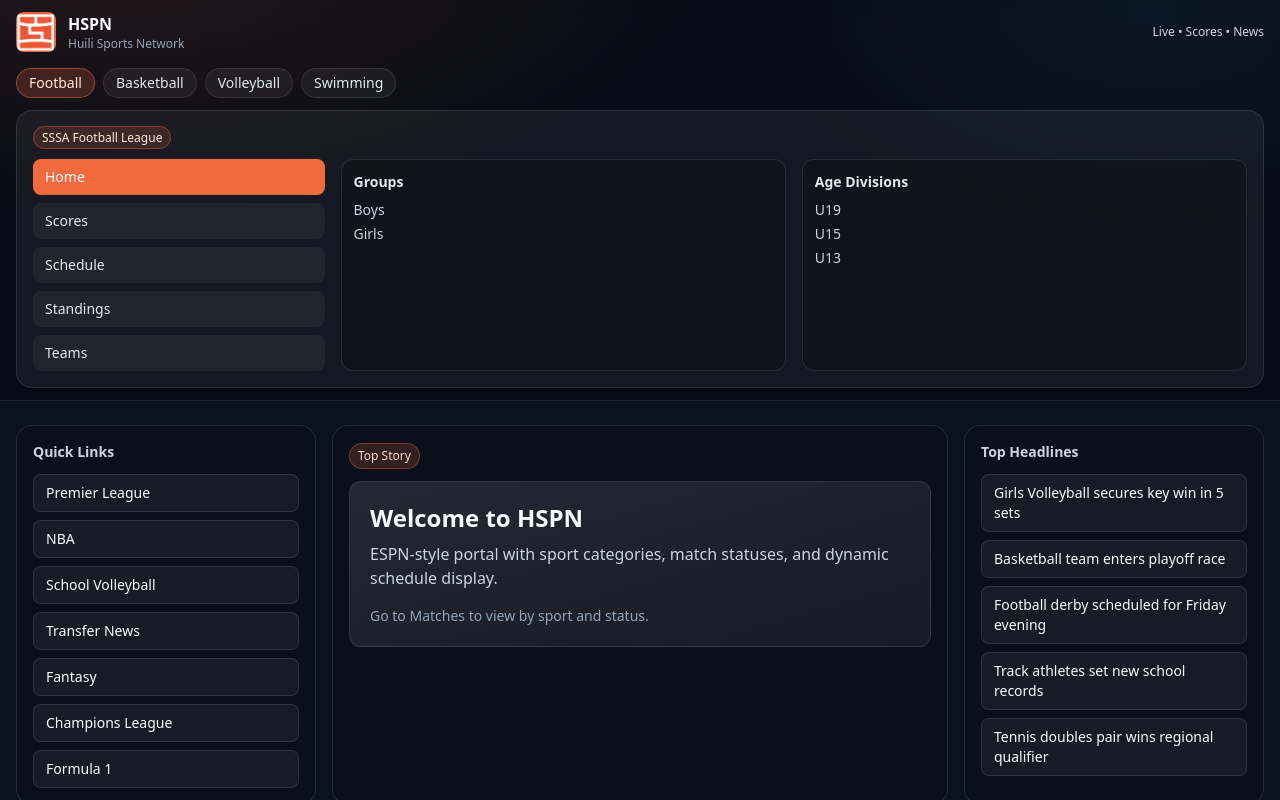
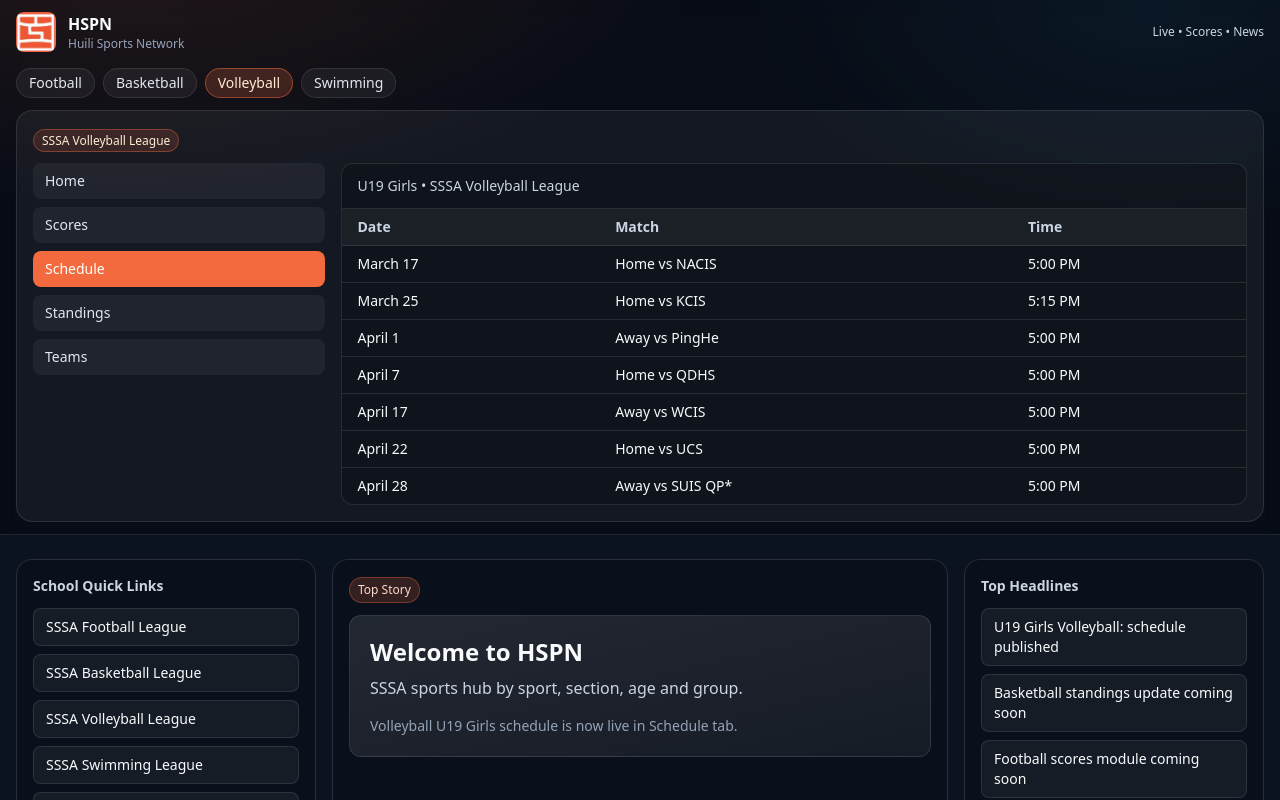
Before and after one commit to michaelfang1234/MichaelF, a Next.js app: page / in a window 1280 px wide. Shown: the top 800 px of the page. Built offline with nearby package versions, Linux system fonts and the light colour scheme.

Commit message:
Fix sports section rendering, school-only quick links, add U19 girls volleyball schedule

```diff
--- a/src/app/page.tsx
+++ b/src/app/page.tsx
@@ -1,23 +1,30 @@
-const headlines = [
-  "Girls Volleyball secures key win in 5 sets",
-  "Basketball team enters playoff race",
-  "Football derby scheduled for Friday evening",
-  "Track athletes set new school records",
-  "Tennis doubles pair wins regional qualifier"
-];
+export default function HomePage() {
+  const quickLinks = [
+    "SSSA Football League",
+    "SSSA Basketball League",
+    "SSSA Volleyball League",
+    "SSSA Swimming League",
+    "U19 Fixtures",
+    "U15 Fixtures",
+    "U13 Fixtures"
+  ];
 
-const quickLinks = [
-  "Premier League","NBA","School Volleyball","Transfer News","Fantasy","Champions League","Formula 1"
-];
+  const headlines = [
+    "U19 Girls Volleyball: schedule published",
+    "Basketball standings update coming soon",
+    "Football scores module coming soon",
+    "Swimming season updates coming soon"
+  ];
 
-export default function HomePage() {
   return (
     <div className="grid gap-4 lg:grid-cols-12">
       <aside className="glass rounded-2xl p-4 lg:col-span-3">
-        <h2 className="mb-3 text-sm font-semibold text-slate-300">Quick Links</h2>
+        <h2 className="mb-3 text-sm font-semibold text-slate-300">School Quick Links</h2>
         <ul className="space-y-2 text-sm">
           {quickLinks.map((x) => (
-            <li key={x} className="rounded-lg border border-white/10 bg-white/5 px-3 py-2">{x}</li>
+            <li key={x} className="rounded-lg border border-white/10 bg-white/5 px-3 py-2">
+              {x}
+            </li>
           ))}
         </ul>
       </aside>
@@ -27,9 +34,11 @@ export default function HomePage() {
         <div className="rounded-xl border border-white/10 bg-gradient-to-br from-white/10 to-white/5 p-5">
           <h1 className="text-2xl font-semibold">Welcome to HSPN</h1>
           <p className="mt-2 text-slate-300">
-            ESPN-style portal with sport categories, match statuses, and dynamic schedule display.
+            SSSA sports hub by sport, section, age and group.
           </p>
-          <p className="mt-4 text-sm text-slate-400">Go to Matches to view by sport and status.</p>
+          <p className="mt-4 text-sm text-slate-400">
+            Volleyball U19 Girls schedule is now live in Schedule tab.
+          </p>
         </div>
       </section>
 
@@ -37,7 +46,9 @@ export default function HomePage() {
         <h2 className="mb-3 text-sm font-semibold text-slate-300">Top Headlines</h2>
         <ul className="space-y-2 text-sm">
           {headlines.map((h) => (
-            <li key={h} className="rounded-lg border border-white/10 bg-white/5 px-3 py-2">{h}</li>
+            <li key={h} className="rounded-lg border border-white/10 bg-white/5 px-3 py-2">
+              {h}
+            </li>
           ))}
         </ul>
       </aside>
--- a/src/components/sports-bar.tsx
+++ b/src/components/sports-bar.tsx
@@ -4,9 +4,10 @@ import { useState } from "react";
 import clsx from "clsx";
 
 type SportKey = "Football" | "Basketball" | "Volleyball" | "Swimming";
+type SectionKey = "Home" | "Scores" | "Schedule" | "Standings" | "Teams";
 
 const sports: SportKey[] = ["Football", "Basketball", "Volleyball", "Swimming"];
-const sections = ["Home", "Scores", "Schedule", "Standings", "Teams"];
+const sections: SectionKey[] = ["Home", "Scores", "Schedule", "Standings", "Teams"];
 
 const sportData: Record<SportKey, { league: string; groups: string[]; ages: string[] }> = {
   Football: {
@@ -15,7 +16,7 @@ const sportData: Record<SportKey, { league: string; groups: string[]; ages: stri
     ages: ["U19", "U15", "U13"],
   },
   Basketball: {
-    league: "SSSA Basketball Men's League",
+    league: "SSSA Basketball League",
     groups: ["Boys", "Girls"],
     ages: ["U19", "U15", "U13"],
   },
@@ -31,10 +32,91 @@ const sportData: Record<SportKey, { league: string; groups: string[]; ages: stri
   },
 };
 
+const volleyballU19GirlsSchedule = [
+  { date: "March 17", match: "Home vs NACIS", time: "5:00 PM" },
+  { date: "March 25", match: "Home vs KCIS", time: "5:15 PM" },
+  { date: "April 1", match: "Away vs PingHe", time: "5:00 PM" },
+  { date: "April 7", match: "Home vs QDHS", time: "5:00 PM" },
+  { date: "April 17", match: "Away vs WCIS", time: "5:00 PM" },
+  { date: "April 22", match: "Home vs UCS", time: "5:00 PM" },
+  { date: "April 28", match: "Away vs SUIS QP*", time: "5:00 PM" },
+];
+
 export default function SportsBar() {
-  const [activeSport, setActiveSport] = useState<SportKey>("Football");
-  const [activeSection, setActiveSection] = useState("Home");
+  const [activeSport, setActiveSport] = useState<SportKey>("Volleyball");
+  const [activeSection, setActiveSection] = useState<SectionKey>("Schedule");
   const info = sportData[activeSport];
+
+  function renderContent() {
+    if (activeSection === "Home") {
+      return (
+        <div className="rounded-xl border border-white/10 bg-black/20 p-4 text-slate-200">
+          <div className="text-lg font-semibold">{activeSport} Home</div>
+          <p className="mt-2 text-sm text-slate-300">
+            {info.league} overview. Select Schedule / Scores / Standings / Teams.
+          </p>
+        </div>
+      );
+    }
+
+    if (activeSection === "Schedule") {
+      if (activeSport === "Volleyball") {
+        return (
+          <div className="overflow-hidden rounded-xl border border-white/10 bg-black/20">
+            <div className="border-b border-white/10 px-4 py-3 text-sm text-slate-300">
+              U19 Girls • {info.league}
+            </div>
+            <table className="w-full border-collapse text-sm">
+              <thead className="bg-white/5 text-slate-300">
+                <tr>
+                  <th className="px-4 py-2 text-left">Date</th>
+                  <th className="px-4 py-2 text-left">Match</th>
+                  <th className="px-4 py-2 text-left">Time</th>
+                </tr>
+              </thead>
+              <tbody>
+                {volleyballU19GirlsSchedule.map((m, i) => (
+                  <tr key={i} className="border-t border-white/10 hover:bg-white/5">
+                    <td className="px-4 py-2">{m.date}</td>
+                    <td className="px-4 py-2">{m.match}</td>
+                    <td className="px-4 py-2">{m.time}</td>
+                  </tr>
+                ))}
+              </tbody>
+            </table>
+          </div>
+        );
+      }
+
+      return (
+        <div className="rounded-xl border border-white/10 bg-black/20 p-4 text-slate-300">
+          {activeSport} schedule coming soon.
+        </div>
+      );
+    }
+
+    if (activeSection === "Scores") {
+      return (
+        <div className="rounded-xl border border-white/10 bg-black/20 p-4 text-slate-300">
+          {activeSport} scores coming soon.
+        </div>
+      );
+    }
+
+    if (activeSection === "Standings") {
+      return (
+        <div className="rounded-xl border border-white/10 bg-black/20 p-4 text-slate-300">
+          {activeSport} standings coming soon.
+        </div>
+      );
+    }
+
+    return (
+      <div className="rounded-xl border border-white/10 bg-black/20 p-4 text-slate-300">
+        {activeSport} teams coming soon.
+      </div>
+    );
+  }
 
   return (
     <div className="mt-4 space-y-3">
@@ -42,10 +124,7 @@ export default function SportsBar() {
         {sports.map((s) => (
           <button
             key={s}
-            onClick={() => {
-              setActiveSport(s);
-              setActiveSection("Home");
-            }}
+            onClick={() => setActiveSport(s)}
             className={clsx(
               "rounded-full border px-3 py-1 text-sm transition",
               activeSport === s
@@ -59,14 +138,14 @@ export default function SportsBar() {
       </div>
 
       <div className="rounded-2xl border border-white/10 bg-white/5 p-4">
-        <div className="mb-3 text-sm text-slate-300">
+        <div className="mb-3">
           <span className="rounded-full border border-[#F26A3D]/40 bg-[#F26A3D]/15 px-2 py-0.5 text-xs text-orange-100">
             {info.league}
           </span>
         </div>
 
         <div className="grid gap-4 lg:grid-cols-12">
-          <div className="lg:col-span-3 space-y-2">
+          <div className="space-y-2 lg:col-span-3">
             {sections.map((item) => (
               <button
                 key={item}
@@ -83,19 +162,8 @@ export default function SportsBar() {
             ))}
           </div>
 
-          <div className="lg:col-span-9 grid gap-4 md:grid-cols-2">
-            <div className="rounded-xl border border-white/10 bg-black/20 p-3">
-              <h3 className="mb-2 text-sm font-semibold text-slate-200">Groups</h3>
-              <ul className="space-y-1 text-sm text-slate-300">
-                {info.groups.map((g) => <li key={g}>{g}</li>)}
-              </ul>
-            </div>
-            <div className="rounded-xl border border-white/10 bg-black/20 p-3">
-              <h3 className="mb-2 text-sm font-semibold text-slate-200">Age Divisions</h3>
-              <ul className="space-y-1 text-sm text-slate-300">
-                {info.ages.map((a) => <li key={a}>{a}</li>)}
-              </ul>
-            </div>
+          <div className="lg:col-span-9">
+            {renderContent()}
           </div>
         </div>
       </div>
```
